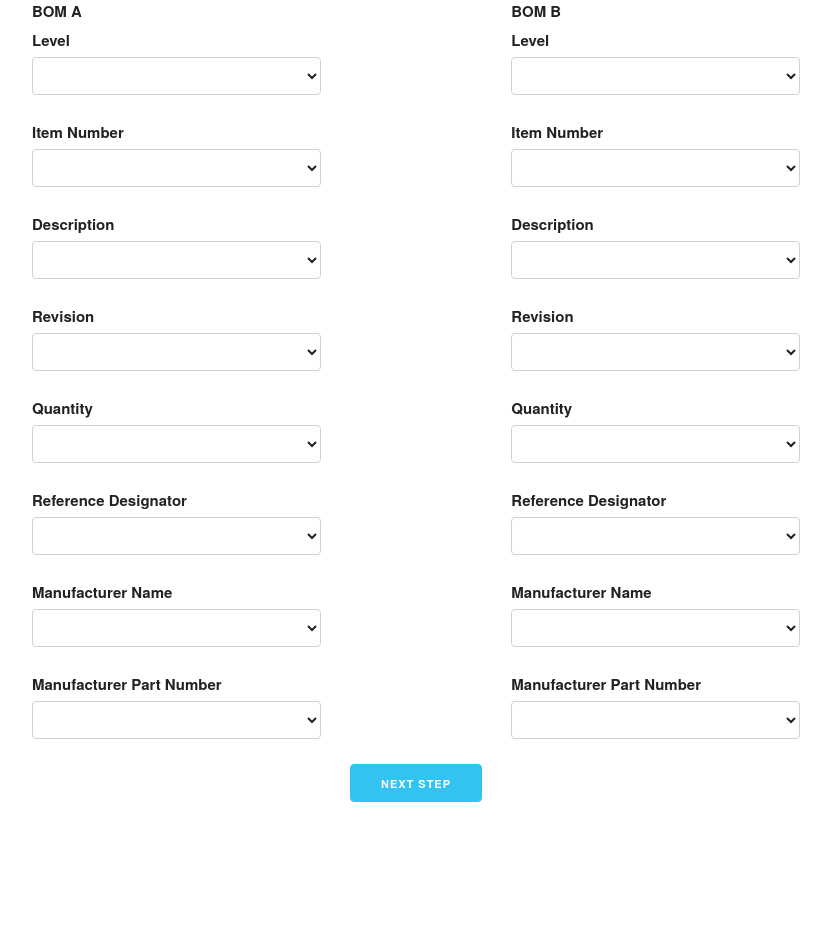
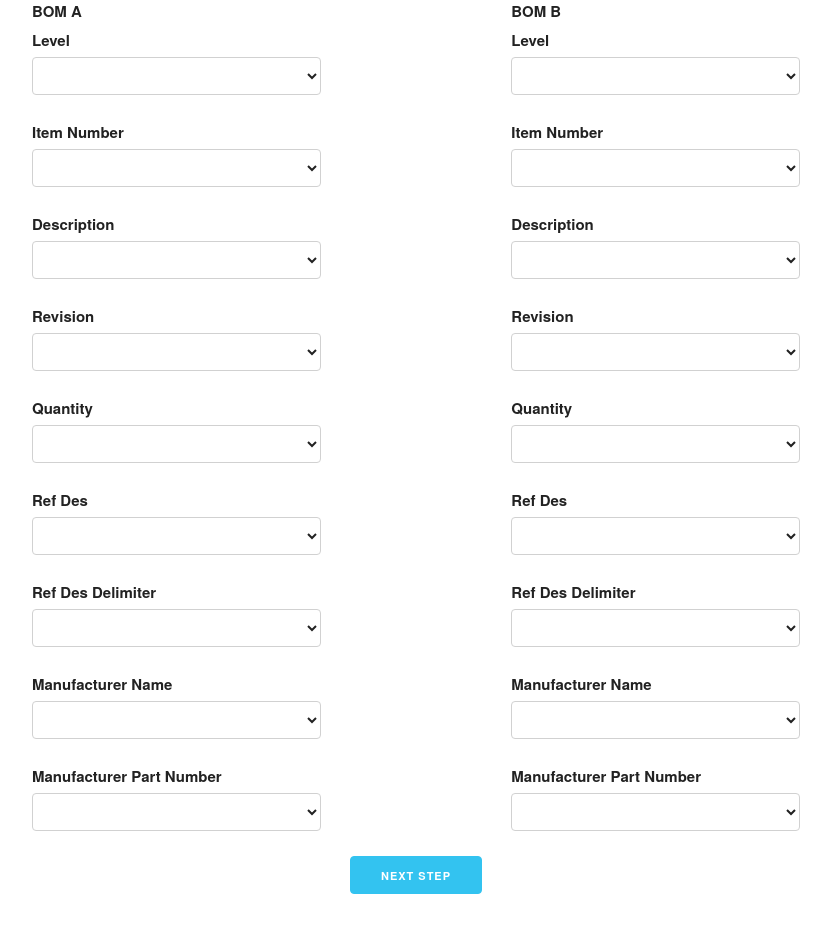
Before and after one commit to nerd-oreo/flask-bom-compare, a Flask app: template app/templates/mapping.html in a window 1280 px wide. Shown: the part 136-1080 px from the top of the page, without its empty margins (224-1055 px from the left). Before the commit the page ends 938 px from the top, so only its background shows below. Run offline with Flask 2, Linux system fonts and the light colour scheme; the template is opened without the code that fills it: values that come from a table or form of the project are taken from there, others are empty.

Commit message:
add delimiter selectfield to mapping page

```diff
--- a/app/forms.py
+++ b/app/forms.py
@@ -15,7 +15,8 @@ class MappingHeaderForm(FlaskForm):
     select_col_desc_a = SelectField('Description', validators=[DataRequired()])
     select_col_rev_a = SelectField('Revision', validators=[DataRequired()])
     select_col_qty_a = SelectField('Quantity', validators=[DataRequired()])
-    select_col_ref_des_a = SelectField('Reference Designator', validators=[DataRequired()])
+    select_col_ref_des_a = SelectField('Ref Des', validators=[DataRequired()])
+    select_col_ref_des_delimiter_a = SelectField('Ref Des  Delimiter', validators=[DataRequired()])
     select_col_mfg_name_a = SelectField('Manufacturer Name', validators=[DataRequired()])
     select_col_mfg_number_a = SelectField('Manufacturer Part Number', validators=[DataRequired()])
 
@@ -24,7 +25,8 @@ class MappingHeaderForm(FlaskForm):
     select_col_desc_b = SelectField('Description', validators=[DataRequired()])
     select_col_rev_b = SelectField('Revision', validators=[DataRequired()])
     select_col_qty_b = SelectField('Quantity', validators=[DataRequired()])
-    select_col_ref_des_b = SelectField('Reference Designator', validators=[DataRequired()])
+    select_col_ref_des_b = SelectField('Ref Des', validators=[DataRequired()])
+    select_col_ref_des_delimiter_b = SelectField('Ref Des Delimiter', validators=[DataRequired()])
     select_col_mfg_name_b = SelectField('Manufacturer Name', validators=[DataRequired()])
     select_col_mfg_number_b = SelectField('Manufacturer Part Number', validators=[DataRequired()])
     next_step = SubmitField('NEXT STEP')
--- a/app/header.py
+++ b/app/header.py
@@ -6,5 +6,6 @@ class Header:
         self.rev = ''
         self.qty = ''
         self.ref_des = ''
+        self.ref_des_delimiter = ''
         self.mfg_name = ''
         self.mfg_number = ''
--- a/app/item.py
+++ b/app/item.py
@@ -41,9 +41,9 @@ class Item:
         else:
             self.unique_id = '{}:{}:{}:{}'.format(self.parent.level, self.parent.number, self.level, self.number)
 
-    def set_ref_des(self, ref_des):
+    def set_ref_des(self, ref_des, delimiter):
         if ref_des is not None:
-            self.ref_des = ref_des.split(',')
+            self.ref_des = ref_des.split(delimiter)
 
     def set_avl(self, mfg_name, mfg_number):
         temp = {mfg_name: mfg_number}
--- a/app/templates/mapping.html
+++ b/app/templates/mapping.html
@@ -31,6 +31,10 @@
           {{ form.select_col_ref_des_a(class="u-full-width") }}
         </p>
         <p>
+          <label>{{ form.select_col_ref_des_delimiter_a.label }}</label>
+          {{ form.select_col_ref_des_delimiter_a(class="u-full-width") }}
+        </p>
+        <p>
           <label>{{ form.select_col_mfg_name_a.label }}</label>
           {{ form.select_col_mfg_name_a(class="u-full-width") }}
         </p>
@@ -47,31 +51,35 @@
           {{ form.select_col_level_b(class="u-full-width") }}
         </p>
         <p>
-          <label>{{ form.select_col_number_a.label }}</label>
+          <label>{{ form.select_col_number_b.label }}</label>
           {{ form.select_col_number_b(class="u-full-width") }}
         </p>
         <p>
-          <label>{{ form.select_col_desc_a.label }}</label>
+          <label>{{ form.select_col_desc_b.label }}</label>
           {{ form.select_col_desc_b(class="u-full-width") }}
         </p>
         <p>
-          <label>{{ form.select_col_rev_a.label }}</label>
+          <label>{{ form.select_col_rev_b.label }}</label>
           {{ form.select_col_rev_b(class="u-full-width") }}
         </p>
         <p>
-          <label>{{ form.select_col_qty_a.label }}</label>
+          <label>{{ form.select_col_qty_b.label }}</label>
           {{ form.select_col_qty_b(class="u-full-width") }}
         </p>
         <p>
-          <label>{{ form.select_col_ref_des_a.label }}</label>
+          <label>{{ form.select_col_ref_des_b.label }}</label>
           {{ form.select_col_ref_des_b(class="u-full-width") }}
         </p>
         <p>
-          <label>{{ form.select_col_mfg_name_a.label }}</label>
+          <label>{{ form.select_col_ref_des_delimiter_b.label }}</label>
+          {{ form.select_col_ref_des_delimiter_b(class="u-full-width") }}
+        </p>
+        <p>
+          <label>{{ form.select_col_mfg_name_b.label }}</label>
           {{ form.select_col_mfg_name_b(class="u-full-width") }}
         </p>
         <p>
-          <label>{{ form.select_col_mfg_number_a.label }}</label>
+          <label>{{ form.select_col_mfg_number_b.label }}</label>
           {{ form.select_col_mfg_number_b(class="u-full-width") }}
         </p>
       </div>
```
Also changed, not shown: app/__init__.py (+2 -5 lines), app/bom.py (+8 -2 lines), app/routes.py (+7 -2 lines).
